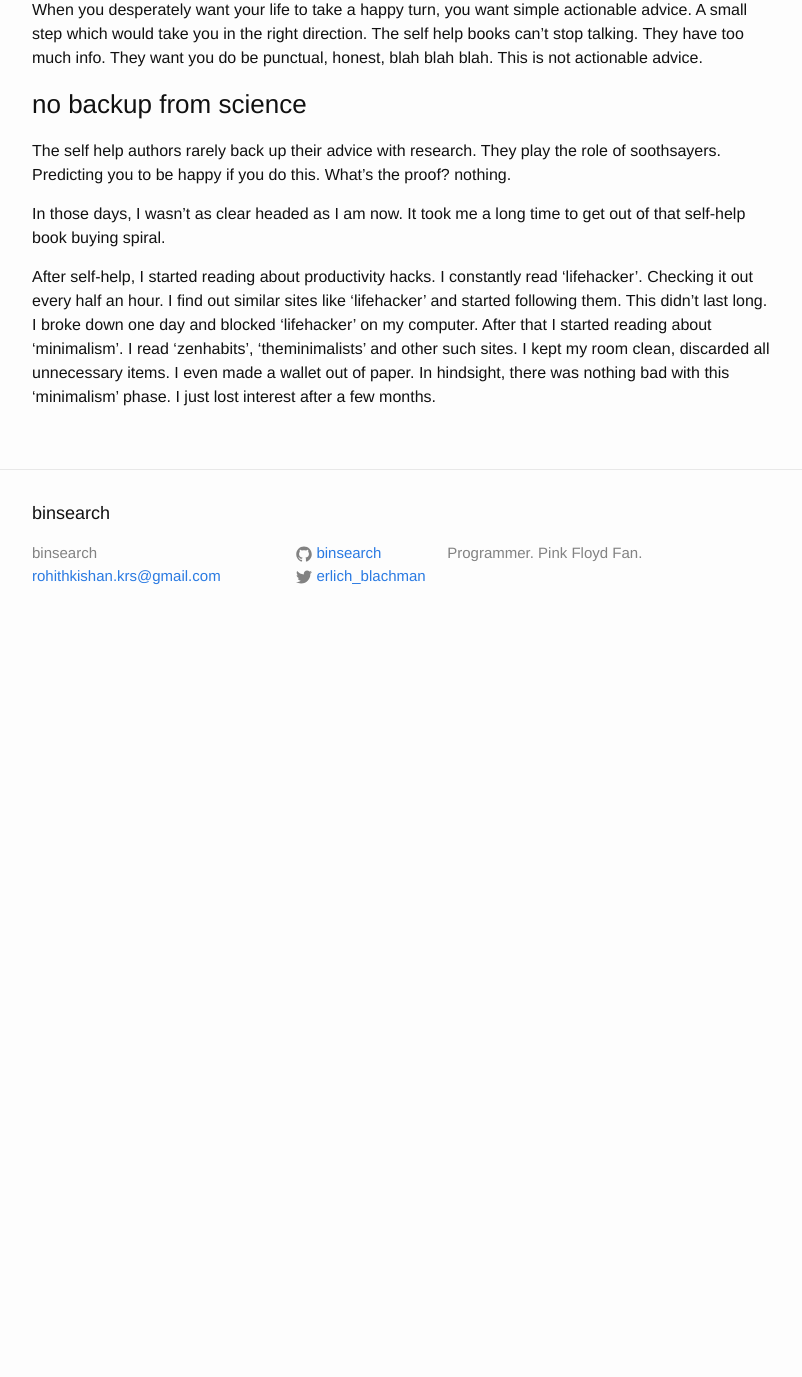
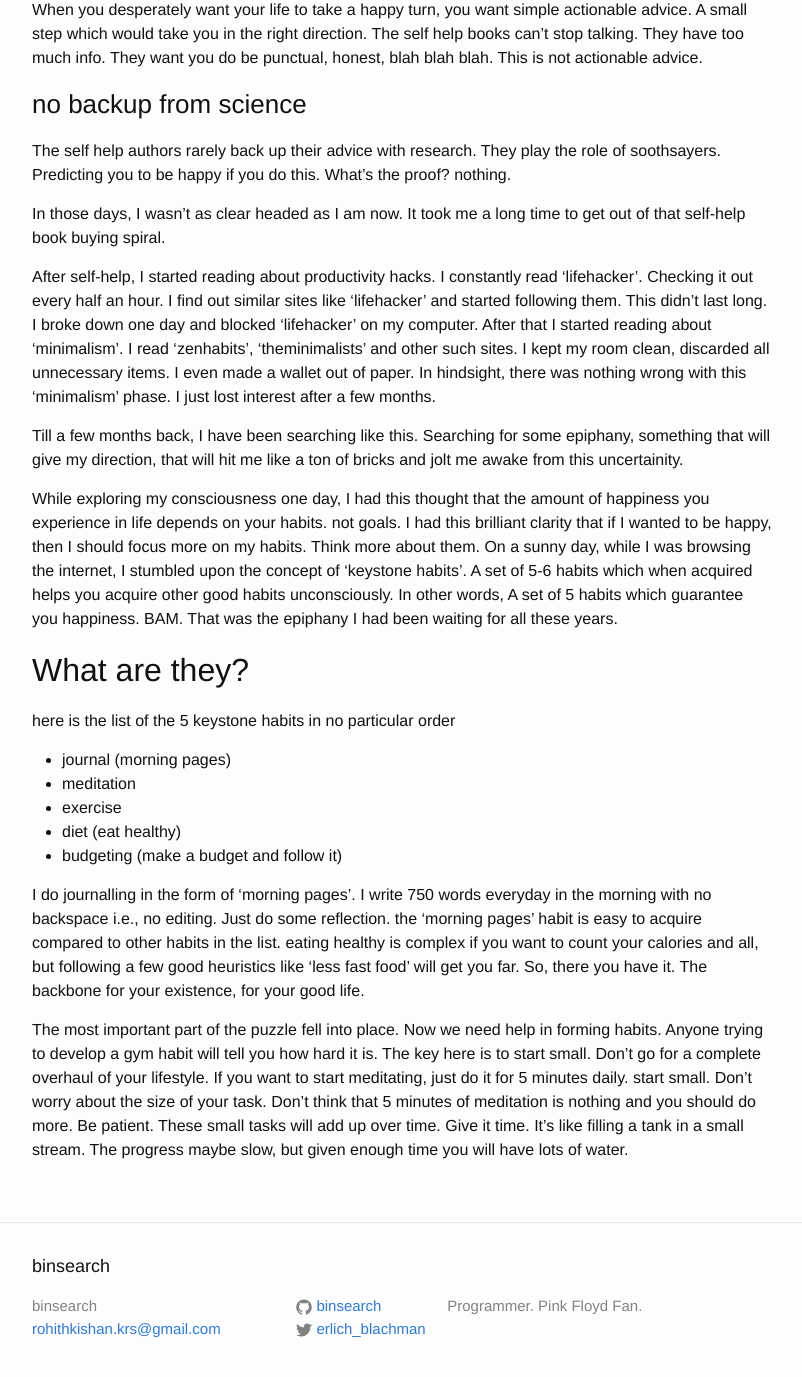
Before and after one commit to binsearch/binsearch.github.io, a Jekyll site: the page built from _posts/2016-11-12-keystone-habits.markdown, in a window 1280 px wide and 1400 px high, scrolled down 478 px. Shown: the top 1377 px of the window, without its empty margins (238-1040 px from the left). Built offline with Jekyll 4.4.1, drawn with Linux system fonts in a browser that asks for light colours; before the commit the page ends 1125 px from its top, so only the background shows below that.

```diff
--- a/_posts/2016-11-12-keystone-habits.markdown
+++ b/_posts/2016-11-12-keystone-habits.markdown
@@ -31,5 +31,36 @@
 out every half an hour. I find out similar sites like 'lifehacker' and started following them. This didn't
 last long. I broke down one day and blocked 'lifehacker' on my computer. After that I started reading
 about 'minimalism'. I read 'zenhabits', 'theminimalists' and other such sites. I kept my room clean, discarded
-all unnecessary items. I even made a wallet out of paper. In hindsight, there was nothing bad with
+all unnecessary items. I even made a wallet out of paper. In hindsight, there was nothing wrong with
 this 'minimalism' phase. I just lost interest after a few months.
+
+Till a few months back, I have been searching like this. Searching for some epiphany, something that
+will give my direction, that will hit me like a ton of bricks and jolt me awake from this uncertainity.
+
+While exploring my consciousness one day, I had this thought that the amount of happiness you experience
+in life depends on your habits. not goals. I had this brilliant clarity that if I wanted to be happy, then
+I should focus more on my habits. Think more about them. On a sunny day, while I was browsing the internet,
+I stumbled upon the concept of 'keystone habits'. A set of 5-6 habits which when acquired helps you acquire
+other good habits unconsciously. In other words, A set of 5 habits which guarantee you happiness.
+BAM. That was the epiphany I had been waiting for all these years.
+
+## What are they?
+here is the list of the 5 keystone habits in no particular order
+
+* journal (morning pages)
+* meditation
+* exercise
+* diet (eat healthy)
+* budgeting (make a budget and follow it)
+
+I do journalling in the form of 'morning pages'. I write 750 words everyday in the morning with no backspace i.e., no
+editing. Just do some reflection. the 'morning pages' habit is easy to acquire compared to other habits in the list.
+eating healthy is complex if you want to count your calories and all, but following a few good heuristics like 'less fast
+food' will get you far. So, there you have it. The backbone for your existence, for your good life.
+
+The most important part of the puzzle fell into place. Now we need help in forming habits. Anyone trying to develop a gym
+habit will tell you how hard it is. The key here is to start small. Don't go for a complete overhaul of your lifestyle. If
+you want to start meditating, just do it for 5 minutes daily. start small. Don't worry about the size of your task. Don't
+think that 5 minutes of meditation is nothing and you should do more. Be patient. These small tasks will add up over time.
+Give it time. It's like filling a tank in a small stream. The progress maybe slow, but given enough time you will have lots
+of water.
```
